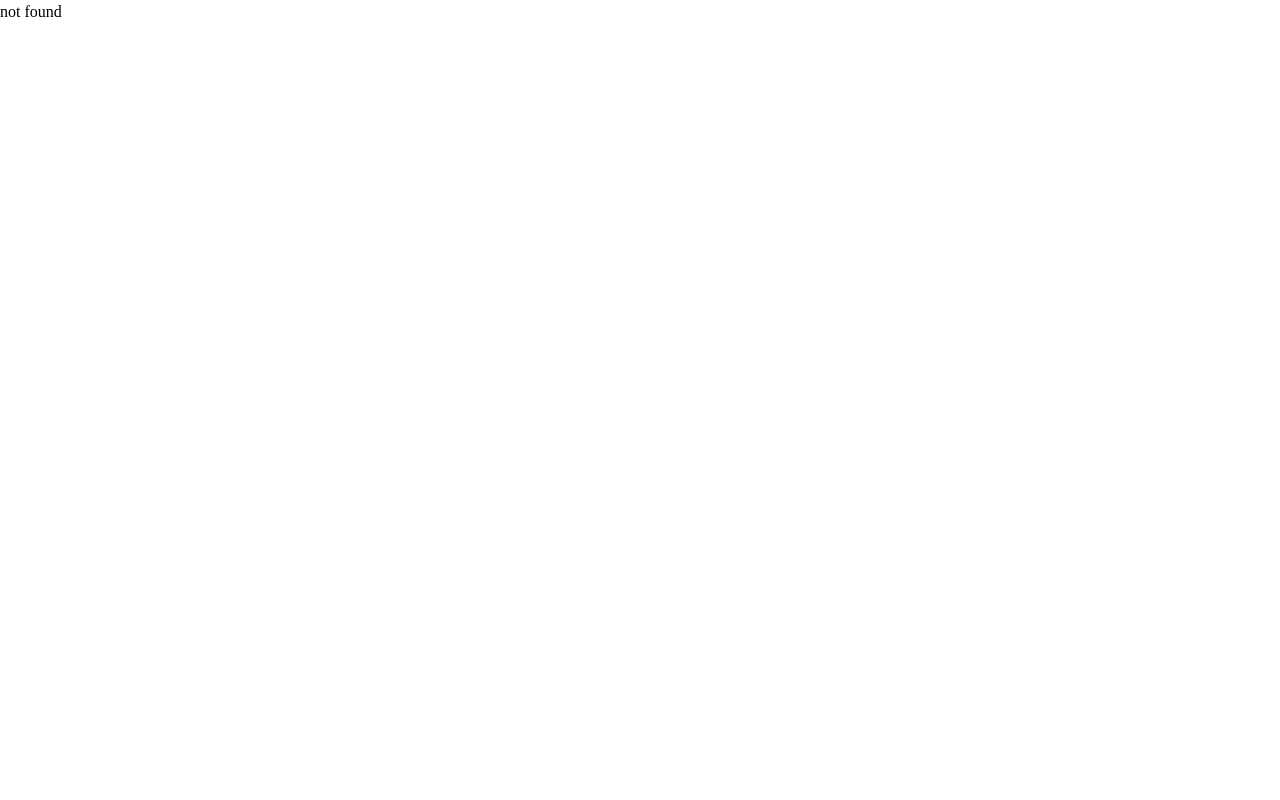
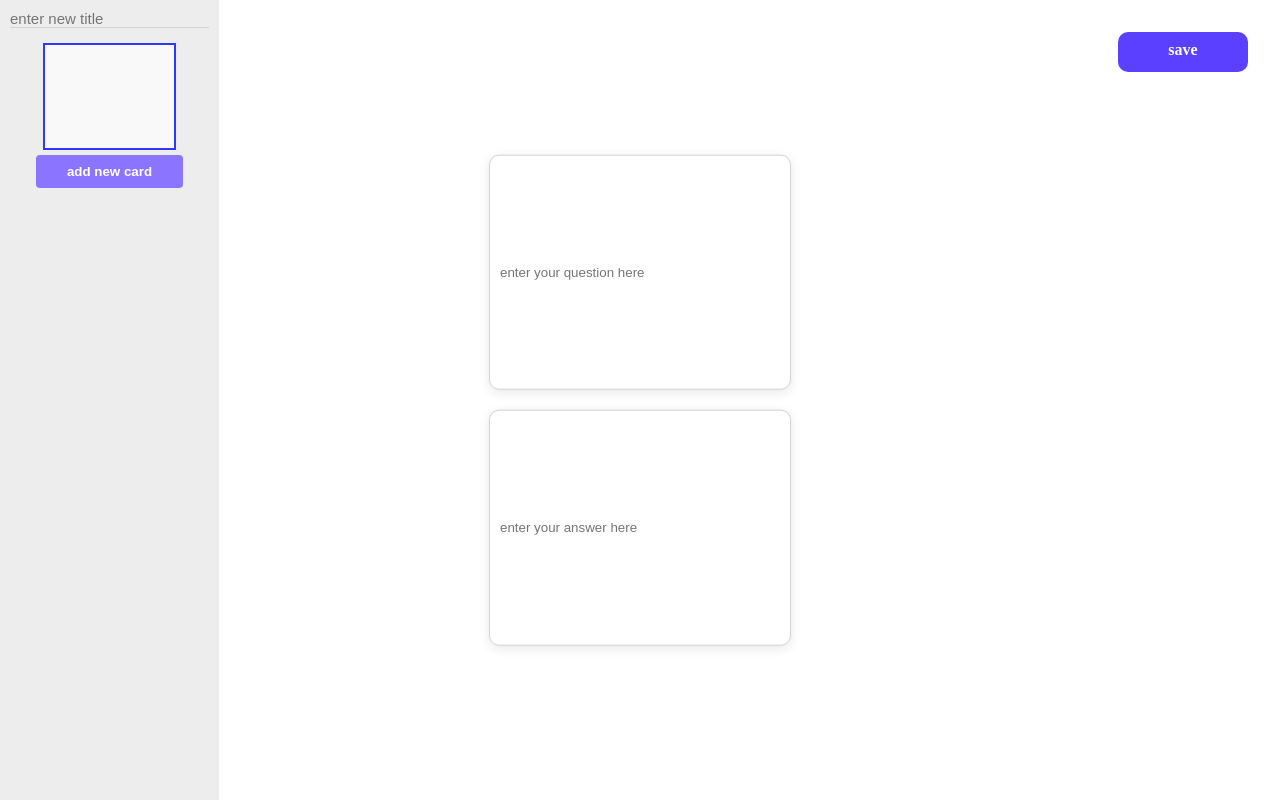
Before and after one commit to limitless-study/QuizMap-frontend, a React app: page /studio/1 in a window 1280 px wide. Built offline with nearby package versions, Linux system fonts and the light colour scheme.

Commit message:
cardset의 수정 버튼 클릭 시 CreatePage 연결 & cardset id 전달

```diff
--- a/src/App.jsx
+++ b/src/App.jsx
@@ -18,6 +18,7 @@ export default function App() {
         <Route path="/" element={<HomePage />} />
         <Route path="/about" element={<AboutPage />} />
         <Route path="/cardsets/:id" element={<CardsetPage />} />
+        <Route path="/studio/:id" element={<CreatePage />} />
         <Route path="/learn/:id" element={<LearnPage />} />
         <Route path="/root" element={<RootPage />} />
         <Route path="/login" element={<LoginPage />} />
--- a/src/containers/CreateContainer.jsx
+++ b/src/containers/CreateContainer.jsx
@@ -12,8 +12,11 @@ import { get } from '../utils';
 
 import CreateForm from '../components/CreateForm';
 
-export default function CreateContainer() {
+export default function CreateContainer({ id }) {
   const dispatch = useDispatch();
+
+  // TODO: id로 현재 cardset의 cards를 다 가져오기
+  // 새로 추가된 카드, 수정한 카드, 제목 수정 여부를 redux에 저장
 
   const cardset = useSelector(get('cardset'));
   const { title, cards } = cardset;
--- a/src/pages/CreatePage.jsx
+++ b/src/pages/CreatePage.jsx
@@ -1,9 +1,13 @@
+import { useParams } from 'react-router-dom';
+
 import CreateContainer from '../containers/CreateContainer';
 
-export default function CreatePage() {
+export default function CreatePage({ params }) {
+  const { id } = params || useParams();
+
   return (
     <div>
-      <CreateContainer />
+      <CreateContainer id={id} />
     </div>
   );
 }
```
